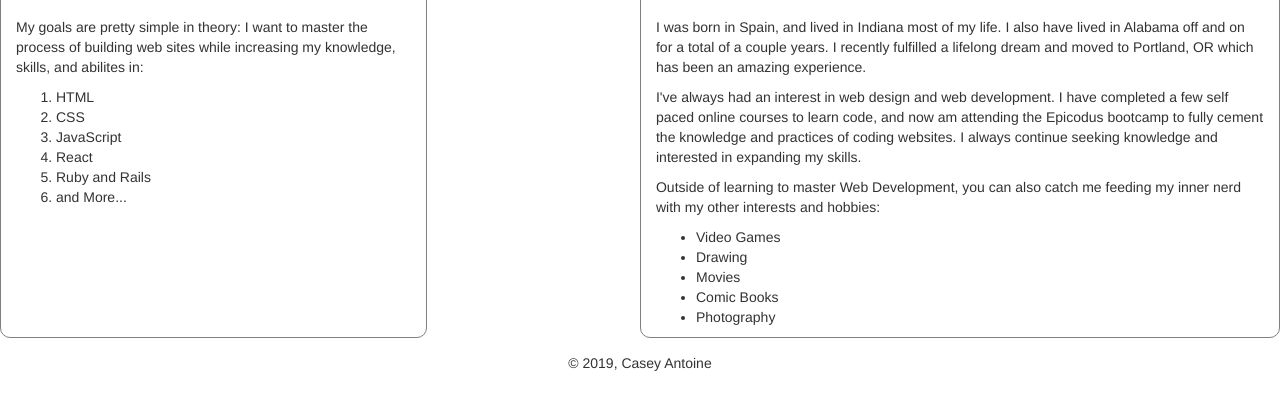
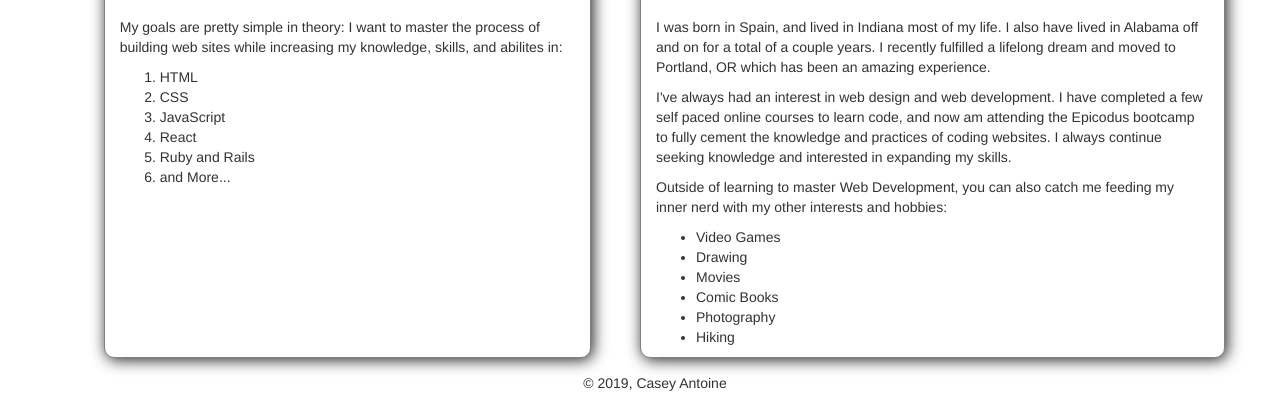
Before and after one commit to CaseyAntoine/portfolio, a plain HTML site: page index.html in a window 1280 px wide. Shown: the part 648-1056 px from the top of the page. Drawn offline with Linux system fonts and the light colour scheme; files whose address does not match are found by name.

Commit message:
adjust styling and content.

```diff
--- a/css/styles.css
+++ b/css/styles.css
@@ -58,11 +58,14 @@ header.banner {
   border: 1px solid grey;
   border-radius: 10px;
   margin-left: auto;
+  box-shadow: 2px 2px 15px #222;
+  background-color: white;
 }
 
 
 /*Footer elements*/
 footer{
   text-align: center;
-  margin: 15px 10px;
+  margin: 15px;
+  width:100%;
 }
--- a/index.html
+++ b/index.html
@@ -20,7 +20,7 @@
       <h1>Hi, I'm Casey.</h1>
 
     </header>
-    <div class="container-fluid">
+    <div class="container">
       <div class="jumbotron">
         <h2>About Me:</h2>
         <p>
@@ -30,7 +30,7 @@
       </div>
 
       <div class="row">
-        <div class="col-md-4 card">
+        <div class="col-md-5 card">
           <div class="page-header">
             <h1>Goals <small>What I want to accomplish</small></h1>
           </div>
@@ -44,9 +44,6 @@
             <li>Ruby and Rails</li>
             <li>and More...</li>
           </ol>
-        </div>
-        <div class="col-md-2">
-
         </div>
         <div class="col-md-6 card">
           <div class="page-header">
@@ -67,6 +64,7 @@
             <li>Movies</li>
             <li>Comic Books</li>
             <li>Photography</li>
+            <li>Hiking</li>
           </ul>
           <p>
           </p>
@@ -74,16 +72,13 @@
         </div>
 
       </div>
+    </div>
+    <footer>
 
-
-      <footer>
-
-        <p class="copyright">
-          &copy; 2019, Casey Antoine
-        </p>
-      </footer>
-
-    </div>
+      <p class="copyright">
+        &copy; 2019, Casey Antoine
+      </p>
+    </footer>
 
   </body>
 </html>
```
